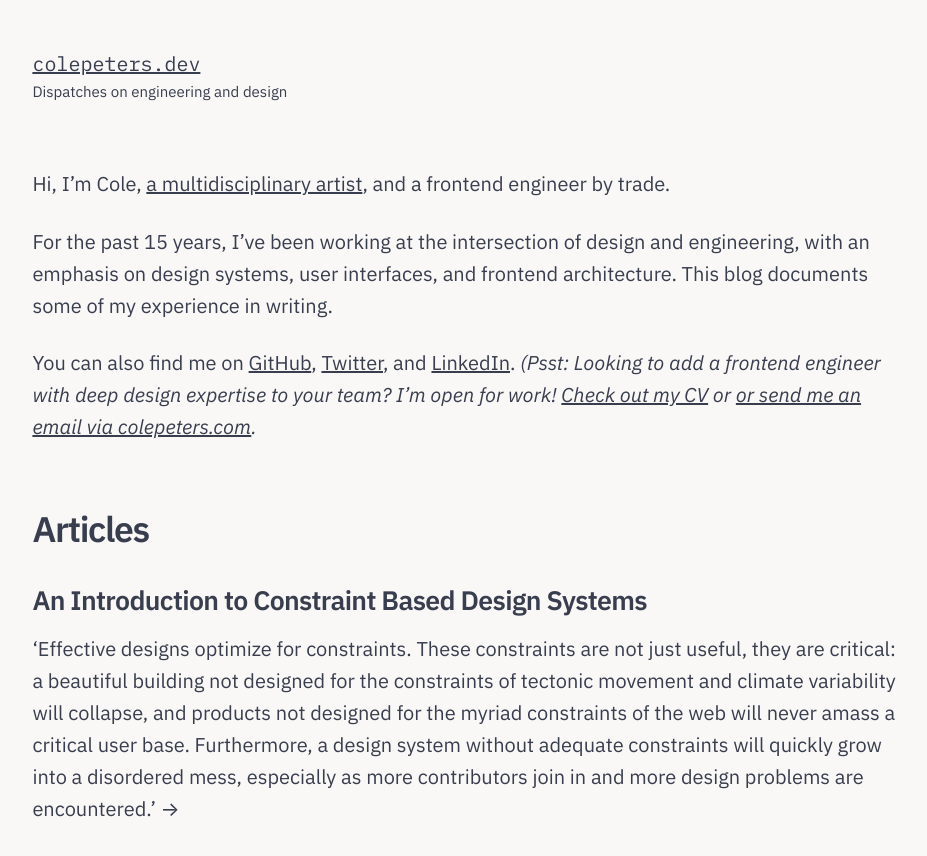
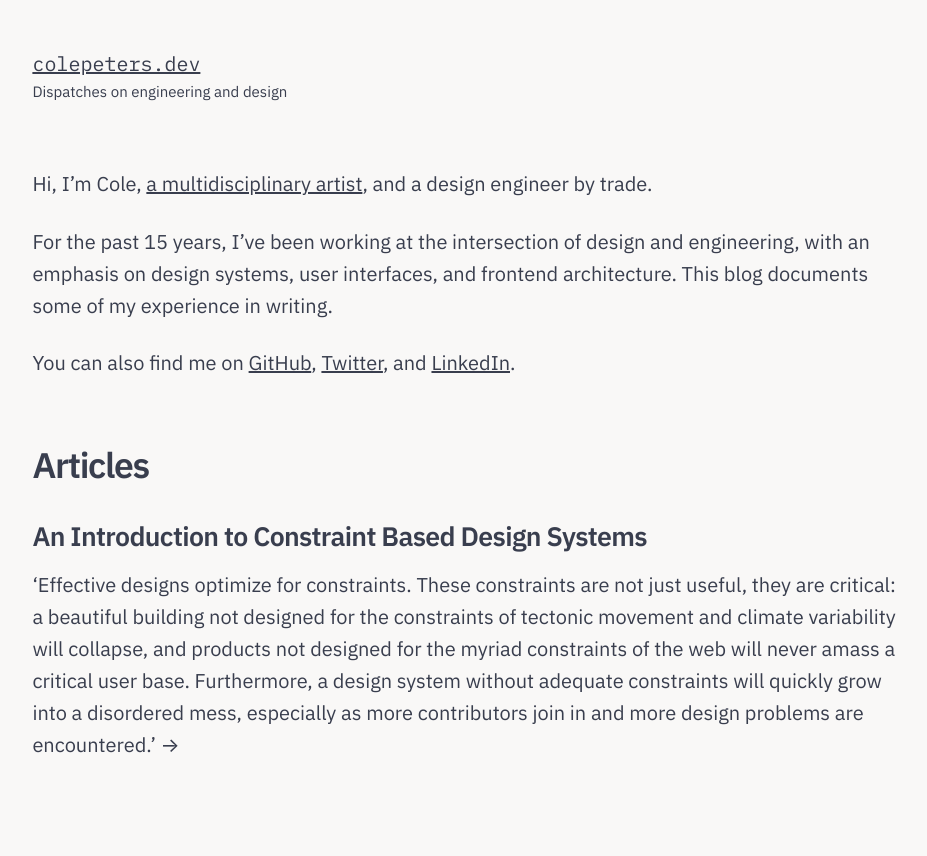
Before and after one commit to colepeters/colepeters.dev, a Next.js app: page / in a window 1280 px wide. Shown: the top 856 px of the page, without its empty margins (70-997 px from the left). Built offline with nearby package versions, Linux system fonts and the light colour scheme.

Commit message:
Remove job search callouts

```diff
--- a/components/PostWrapper.js
+++ b/components/PostWrapper.js
@@ -1,6 +1,5 @@
 import Head from 'next/head'
 
-import HireMe from './HireMe'
 import Text from './Text'
 
 export default function PostWrapper({ title, date, description, children }) {
@@ -23,7 +22,6 @@ export default function PostWrapper({ title, date, description, children }) {
         </Text>
         {children}
       </article>
-      <HireMe />
     </>
   )
 }
--- a/pages/index.js
+++ b/pages/index.js
@@ -19,7 +19,7 @@ export default function Home({ posts }) {
         <Text>
           Hi, I’m Cole,{' '}
           <a href='https://colepeters.com'>a multidisciplinary artist</a>, and a
-          frontend engineer by trade.
+          design engineer by trade.
         </Text>
         <Text>
           For the past 15 years, I’ve been working at the intersection of design
@@ -32,18 +32,6 @@ export default function Home({ posts }) {
           <a href='https://github.com/colepeters'>GitHub</a>,{' '}
           <a href='https://twitter.com/tiltedspheres'>Twitter</a>, and{' '}
           <a href='https://linkedin.com/in/tcptrs'>LinkedIn</a>.{' '}
-          <em>
-            (Psst: Looking to add a frontend engineer with deep design expertise
-            to your team? I’m open for work!{' '}
-            <a href='/cole-peters-cv.pdf' target='_blank'>
-              Check out my CV
-            </a>{' '}
-            or{' '}
-            <a href='https://colepeters.com/contact'>
-              or send me an email via colepeters.com
-            </a>
-            .
-          </em>
         </Text>
       </Box>
       <Box as='section' my={5}>
```
Also changed, not shown: components/HireMe.js (deleted, +0 -43 lines).
